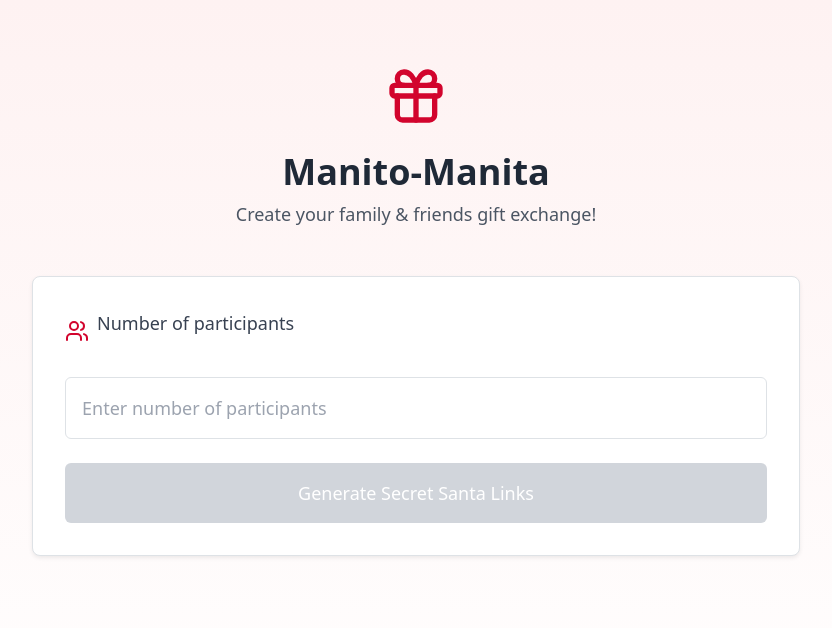
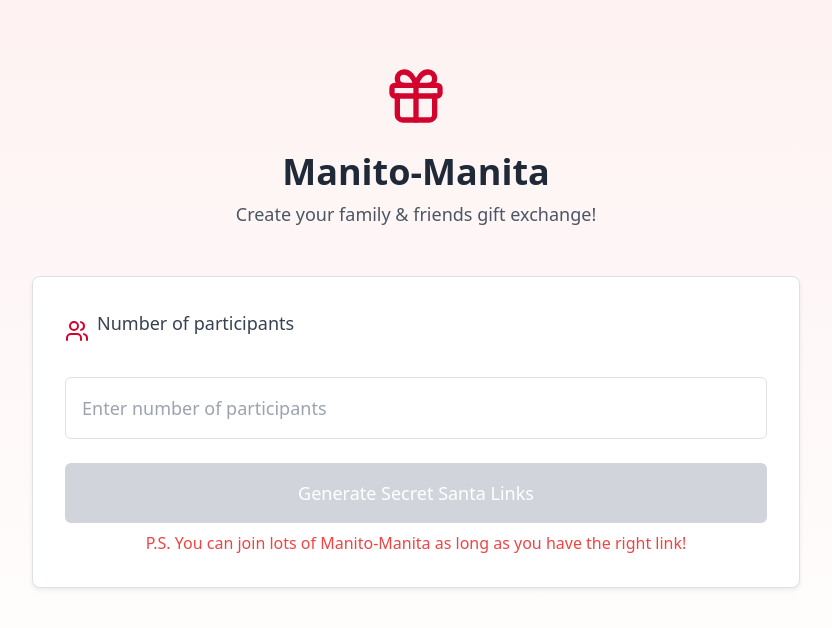
Before and after one commit to SeanVenz/manito-manita, a React (Create React App) app: page / in a window 1280 px wide. Shown: the top 628 px of the page, without its empty margins (224-1056 px from the left). Built offline with nearby package versions, Linux system fonts and the light colour scheme; no server answers.

Commit message:
p.s. message

```diff
--- a/src/pages/CreateLink.js
+++ b/src/pages/CreateLink.js
@@ -89,6 +89,8 @@ function CreateGift() {
               )}
             </>
           )}
+
+          <p className="text-base mb-0 mt-2 text-red-500 text-center">P.S. You can join lots of Manito-Manita as long as you have the right link!</p>
           {error && (
             <div className="mt-4 p-4 bg-red-50 border border-red-200 rounded-md">
               <p className="text-red-600 text-center">{error}</p>
--- a/src/pages/GiftDetails.js
+++ b/src/pages/GiftDetails.js
@@ -81,6 +81,7 @@ function GiftDetails() {
                 Create Your Wishlist
                 <ChevronRight className="w-4 h-4" />
               </button>
+              <p className="text-base mb-0 mt-4 text-red-500 text-center">P.S. You can join lots of Manito-Manita as long as you have the right link!</p>
             </div>
           ) : (
             // Name Selection View
--- a/src/pages/WishList.js
+++ b/src/pages/WishList.js
@@ -43,7 +43,7 @@ function WishList() {
               Everyone's Wishlist
             </h2>
             <p className="text-lg text-gray-600 max-w-2xl mx-auto mb-8">
-              Explore gift ideas and wishes from your loved ones. Make this holiday season special!
+              View the wishlist of your manito here. Make this holiday season special!
             </p>
 
             {/* Search Bar */}
```
